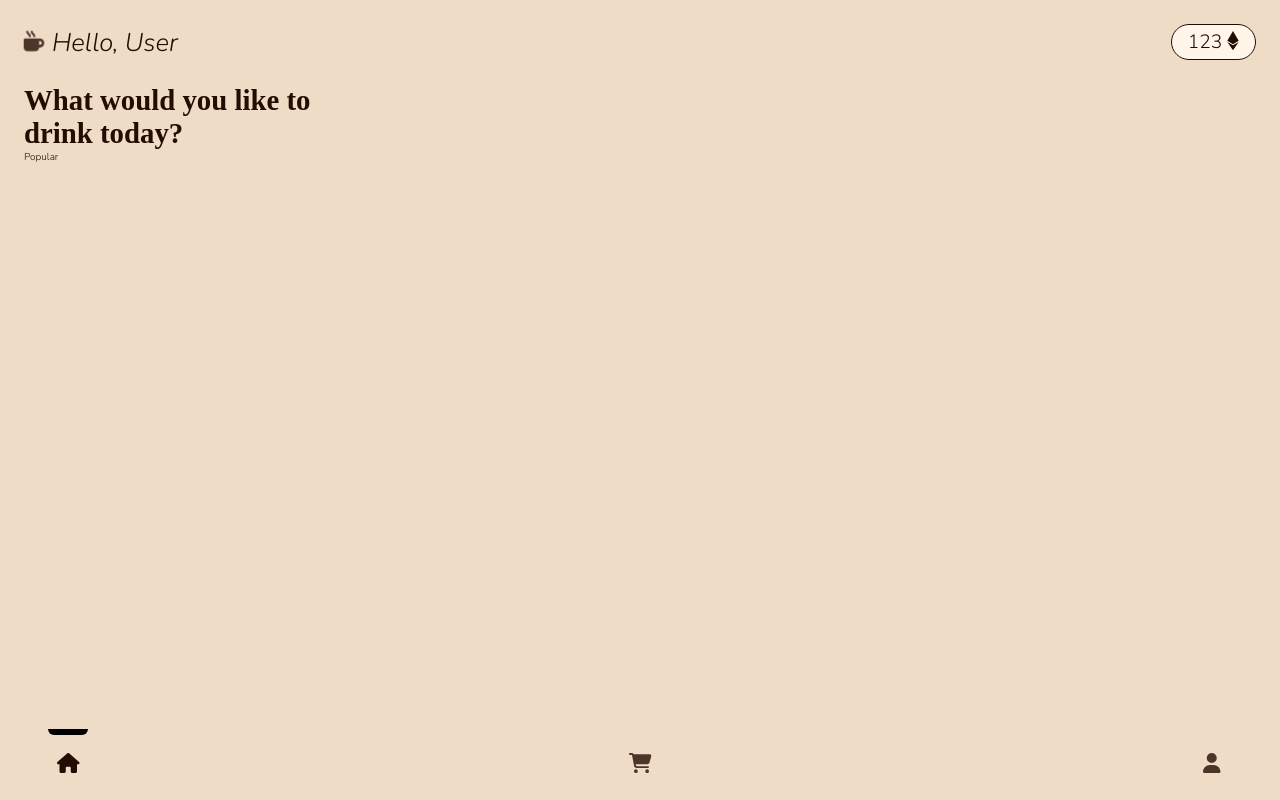
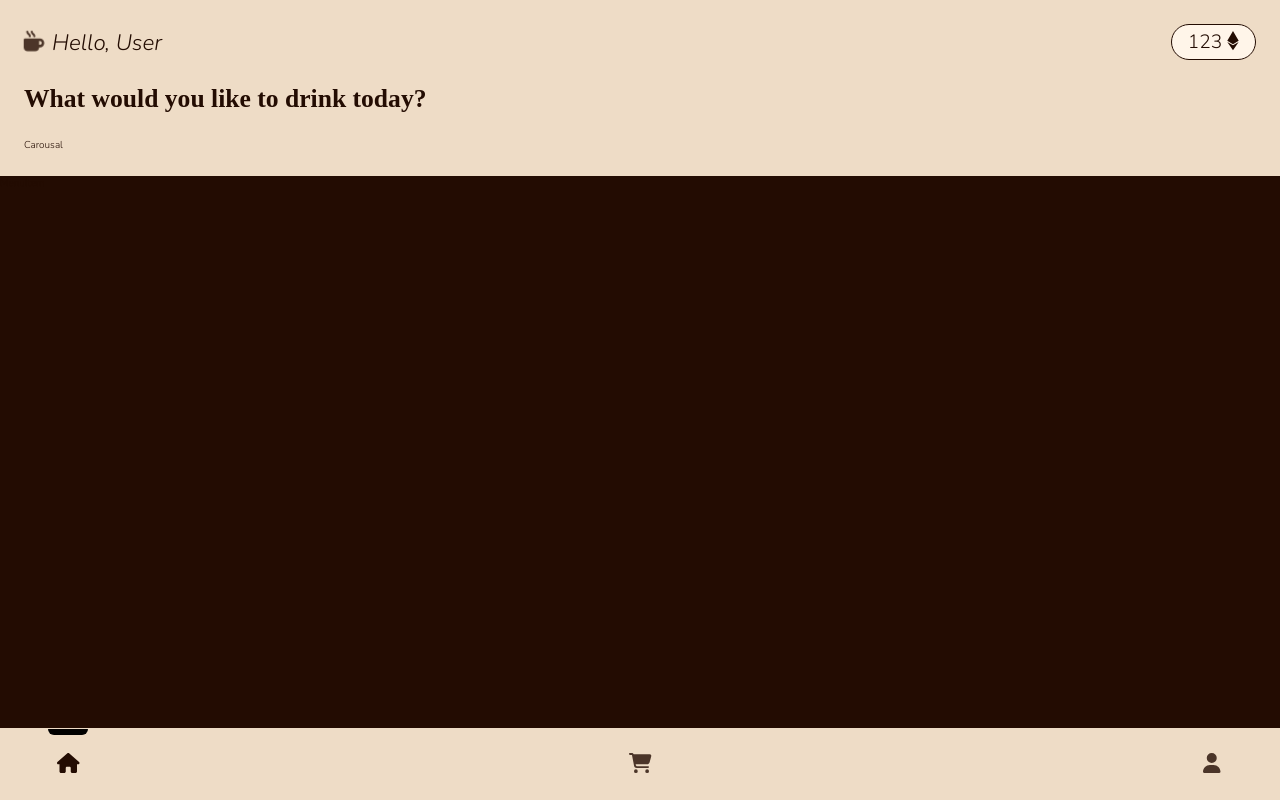
Before and after one commit to code-knayam/kohi, a React (Create React App) app: page /home in a window 1280 px wide. Built offline with nearby package versions, Linux system fonts and the light colour scheme; a web font is replaced by a local one.

Commit message:
Added empty shared components

```diff
--- a/src/components/FoodMenu/FoodMenu.js
+++ b/src/components/FoodMenu/FoodMenu.js
@@ -1,5 +1,7 @@
 import { Component } from "react";
 import "./FoodMenu.scss";
+import Carousal from "../shared/Carousal/Carousal";
+import MenuItem from "../shared/MenuItem/MenuItem";
 
 class FoodMenu extends Component {
 	render() {
@@ -9,12 +11,12 @@ class FoodMenu extends Component {
 					<h2 className="heading">What would you like to drink today?</h2>
 
 					<div className="carousal-container">
-						<div className="carousal-item">Popular</div>
+						<Carousal></Carousal>
 					</div>
 				</div>
 
 				<div className="food-menu-items">
-					<div className="food-menu-item"></div>
+					<MenuItem></MenuItem>
 				</div>
 			</div>
 		);
--- a/src/components/FoodMenu/FoodMenu.scss
+++ b/src/components/FoodMenu/FoodMenu.scss
@@ -1,16 +1,24 @@
 .food-menu-container {
 	display: flex;
+	flex-direction: column;
 		justify-content: space-between;
+		height: 100%;
+		.top-container {
 		padding: 0 var(--spacing-6);
-
-	.top-container {
 		background-color: var(--primary-bg);
-		height: 200px;
 
 		.heading {
 			font-family: 'Nunito-Regular';
-			font-size: 1.8rem;
-			width: 70%;
+			font-size: 1.6rem;
+		}
+
+		.carousal-container {
+			margin: var(--spacing-6) 0;
 		}
 	}
+
+	.food-menu-items {
+		flex: 1;
+		background: var(--secondary-bg);
+	}
 }
--- a/src/components/Header/Header.scss
+++ b/src/components/Header/Header.scss
@@ -17,7 +17,7 @@
 		}
 
 		.name {
-			font-size: 1.6rem;
+			font-size: 1.4rem;
 			font-family: 'Nunito-LightItalic';
 		}
 	}
--- /dev/null
+++ b/src/components/shared/Carousal/Carousal.js
@@ -0,0 +1,9 @@
+import { Component } from "react";
+
+class Carousal extends Component {
+	render() {
+		return <div>Carousal</div>;
+	}
+}
+
+export default Carousal;
--- /dev/null
+++ b/src/components/shared/MenuItem/MenuItem.js
@@ -0,0 +1,8 @@
+import { Component } from "react";
+
+class MenuItem extends Component {
+	render() {
+		return <div>MenuItem</div>;
+	}
+}
+export default MenuItem;
```
Also changed, not shown: src/components/shared/Carousal/Carousal.scss (added), src/components/shared/MenuItem/MenuItem.scss (added).
